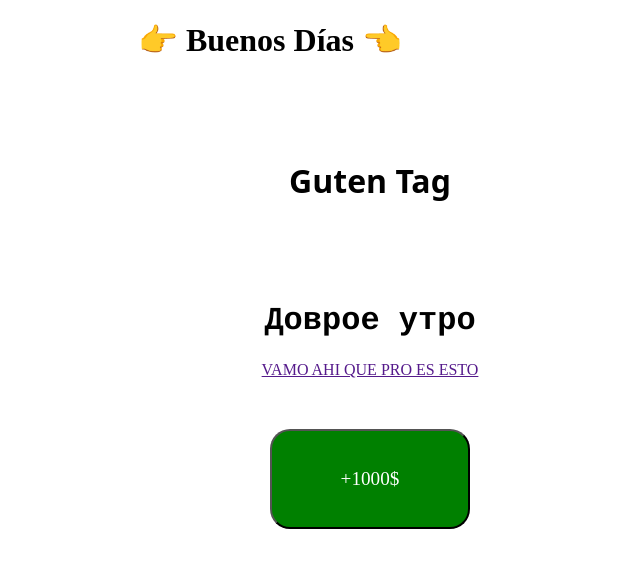
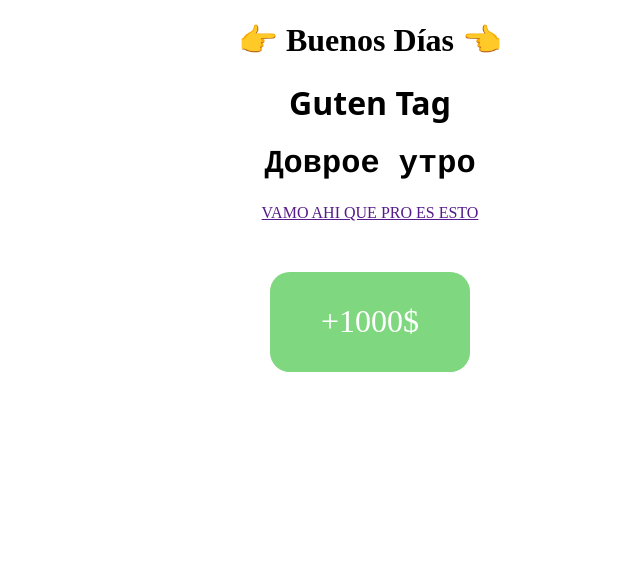
Before and after one commit to DanielGilG/DAW, a plain HTML site: page LMGS/pseudoelementos/index.html in a window 1280 px wide. Shown: the whole page, without its empty margins (270-910 px from the left). Drawn offline with Linux system fonts and the light colour scheme.

Commit message:
Automatic uplad at 2025-01-21 P

```diff
--- /dev/null
+++ b/LMGS/pseudoelementos/Tarjeta/styles.css
@@ -0,0 +1,42 @@
+body{
+    background: rgb(255,255,255);
+    background: linear-gradient(142deg, rgba(255,255,255,1) 10%, rgba(0,212,255,1) 100%);    min-height: 100vh;
+    display: flex;
+    justify-content: center;
+    align-items: center;
+}
+
+.card{
+    height: 400px;
+    width: 300px;
+    perspective: 1000px;
+}
+
+.card:hover .inner{
+    transform: rotateY(180deg);
+}
+
+.inner{
+    height: 100%;
+    width: 100%;
+    transform-style: preserve-3d;
+}
+
+.front, .back{
+    position: absolute;
+    top: 0px;
+    height: 100%;
+    width: 100%;
+    color: white;
+    border-radius: 15px;
+    backface-visibility: hidden;
+}
+
+.front{
+    background-color: #1e3c72;
+}
+
+.back{
+    background-color: #375793;
+    transform: rotateY(180deg);
+}
--- a/LMGS/pseudoelementos/styles.css
+++ b/LMGS/pseudoelementos/styles.css
@@ -13,23 +13,19 @@ main{
 }
 
 .title1{
-    animation: mover 1s infinite;
-    width: auto;
+    animation: movaer 1s infinite;
 }
 
 .title2{
     font-family: system-ui, -apple-system, BlinkMacSystemFont, 'Segoe UI', Roboto, Oxygen, Ubuntu, Cantarell, 'Open Sans', 'Helvetica Neue', sans-serif;
-    margin: 100px;
+    margin: 10px;
     animation-timing-function: ease-in-out;
-    animation: rotar 1s infinite;
-    width: auto;
+    animation: rotaar 1s infinite;
 
 }
 
 .title3{
     font-family: 'Courier', monospace;
-    width: auto;
-
 }
 
 .title1::before {
@@ -65,16 +61,36 @@ footer{
 }
 
 .button {
-    background-color: green;
+    background-color: rgb(71, 198, 71);
     border-radius: 20px;
+    border: 0;
     color: white;
     width: 200px;
     height: 100px;
-    transition: all 0.2s ease;
-    font-size: larger;
+    transition: transform 0.15s ease, box-shadow 0.3s;
+    font-size: 2em;
     font-family: 'Times New Roman', Times, serif;
+    position: relative;
+    overflow: hidden;
+}
+
+.button::before{
+    content: "";
+    position: absolute;
+    top: 0;
+    left: -50%;
+    height: 100%;
+    width: 200%;
+    background-color: rgba(255, 255, 255, 0.3);
+    transform: skewX(-45deg);
+    transition: transform 0.3s ease;
 }
 
 .button:hover{
-    scale: 1.2;
+    transform: scale(1.1);
+    box-shadow: 0px 10px 20px rgba(0, 0, 0, 0.5);
 }
+
+button:hover::before{
+    transform: translateX(100%)
+}
```
Also changed, not shown: LMGS/pseudoelementos/Tarjeta/index.html (added, +17 -0 lines).
